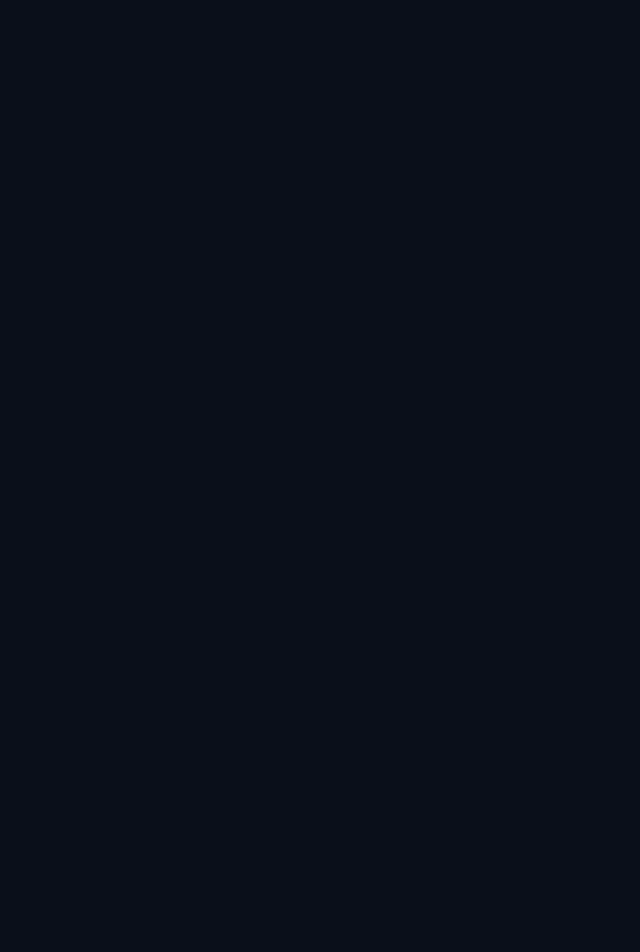
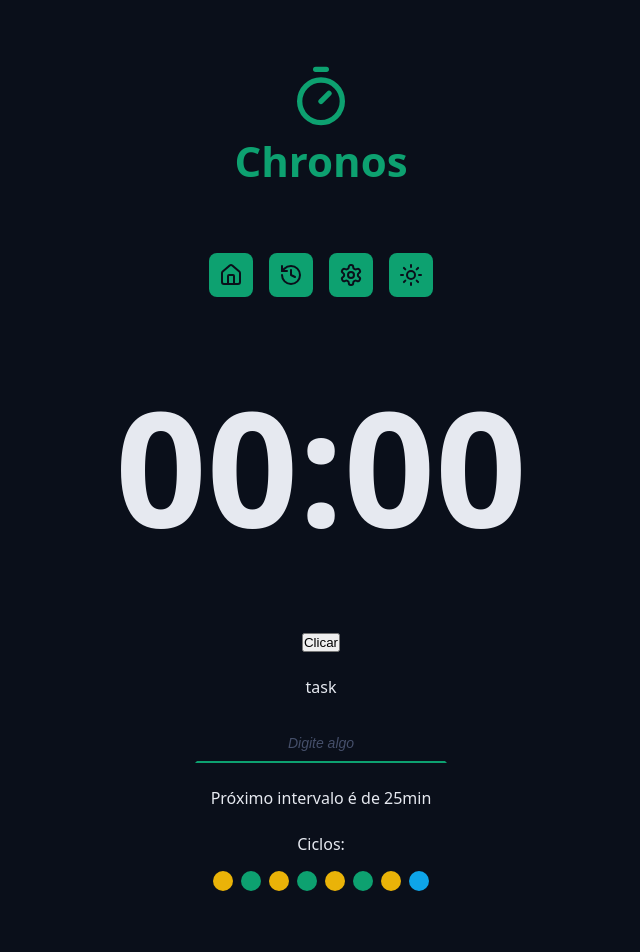
Before and after one commit to Leomendferre/chronos-pomodoro, a React (Vite) app: page / in a window 1280 px wide. Shown: the top 952 px of the page, without its empty margins (319-959 px from the left). Before the commit the page ends 800 px from the top, so only its background shows below. Built offline with nearby package versions, Linux system fonts and the light colour scheme.

Commit message:
Context API

```diff
--- a/src/App.tsx
+++ b/src/App.tsx
@@ -1,28 +1,13 @@
 import { Home } from './pages/Home';
+import { TaskContextProvider } from './contexts/TaskContext';
 
 import './styles/theme.css';
 import './styles/global.css';
-import { useState } from 'react';
-import { TaskStateModel } from './models/TaskStateModel';
-import { TaskContext } from './contexts/TaskContext';
-
-const initialState: TaskStateModel = {
-  tasks: [],
-  secondsRemaining: 0,
-  formattedSecondsRemaining: '00:00',
-  activeTask: null,
-  currentCycle: 0,
-  config: {
-    workTime: 25,
-    shortBreakTime: 5,
-    longBreakTime: 15,
-  },
-};
 
 export function App() {
-  const [state, setState] = useState(initialState);
-
-  <TaskContext.Provider value={{ outraCoisa: 321 }}>
-    <Home />
-  </TaskContext.Provider>;
+  return (
+    <TaskContextProvider>
+      <Home />
+    </TaskContextProvider>
+  );
 }
--- a/src/components/CountDown/index.tsx
+++ b/src/components/CountDown/index.tsx
@@ -1,10 +1,10 @@
+import { useTaskContext } from '../../contexts/TaskContext';
 import styles from './styles.module.css';
-import { TaskContext } from '../../contexts/TaskContext';
-import { useContext } from 'react';
 
 export function CountDown() {
-  const taskContext = useContext(TaskContext);
-  console.log(taskContext);
+  const { state } = useTaskContext();
 
-  return <div className={styles.container}>00:00</div>;
+  return (
+    <div className={styles.container}>{state.formattedSecondsRemaining}</div>
+  );
 }
--- a/src/components/MainForm/index.tsx
+++ b/src/components/MainForm/index.tsx
@@ -2,10 +2,25 @@ import { PlayCircleIcon } from 'lucide-react';
 import { Cycles } from '../Cycles';
 import { DefaultButton } from '../DefaultButton';
 import { DefaultInput } from '../DefaultInput';
+import { useTaskContext } from '../../contexts/TaskContext';
 
 export function MainForm() {
+  const { setState } = useTaskContext();
+
+  function handleClick() {
+    setState(prevState => {
+      return {
+        ...prevState,
+        formattedSecondsRemaining: '21:00',
+      };
+    });
+  }
+
   return (
     <form className='form' action=''>
+      <button onClick={handleClick} type='button'>
+        Clicar
+      </button>
       <div className='formRow'>
         <DefaultInput
           labelText='task'
@@ -16,7 +31,7 @@ export function MainForm() {
       </div>
 
       <div className='formRow'>
-        <p>Lorem ipsum dolor sit amet.</p>
+        <p>Próximo intervalo é de 25min</p>
       </div>
 
       <div className='formRow'>
--- a/src/contexts/TaskContext/index.tsx
+++ b/src/contexts/TaskContext/index.tsx
@@ -1,5 +1,45 @@
-import { createContext } from 'react';
+import { createContext, useContext, useState } from 'react';
+import { TaskStateModel } from '../../models/TaskStateModel';
 
-export const TaskContext = createContext({
-  chave: '123',
-});
+const initialState: TaskStateModel = {
+  tasks: [],
+  secondsRemaining: 0,
+  formattedSecondsRemaining: '00:00',
+  activeTask: null,
+  currentCycle: 0,
+  config: {
+    workTime: 25,
+    shortBreakTime: 5,
+    longBreakTime: 15,
+  },
+};
+
+type TaskContextProps = {
+  state: TaskStateModel;
+  setState: React.Dispatch<React.SetStateAction<TaskStateModel>>;
+};
+
+const initialContextValue = {
+  state: initialState,
+  setState: () => {},
+};
+
+export const TaskContext = createContext<TaskContextProps>(initialContextValue);
+
+type TaskContextProviderProps = {
+  children: React.ReactNode;
+};
+
+export function TaskContextProvider({ children }: TaskContextProviderProps) {
+  const [state, setState] = useState(initialState);
+
+  return (
+    <TaskContext.Provider value={{ state, setState }}>
+      {children}
+    </TaskContext.Provider>
+  );
+}
+
+export function useTaskContext() {
+  return useContext(TaskContext);
+}
```
